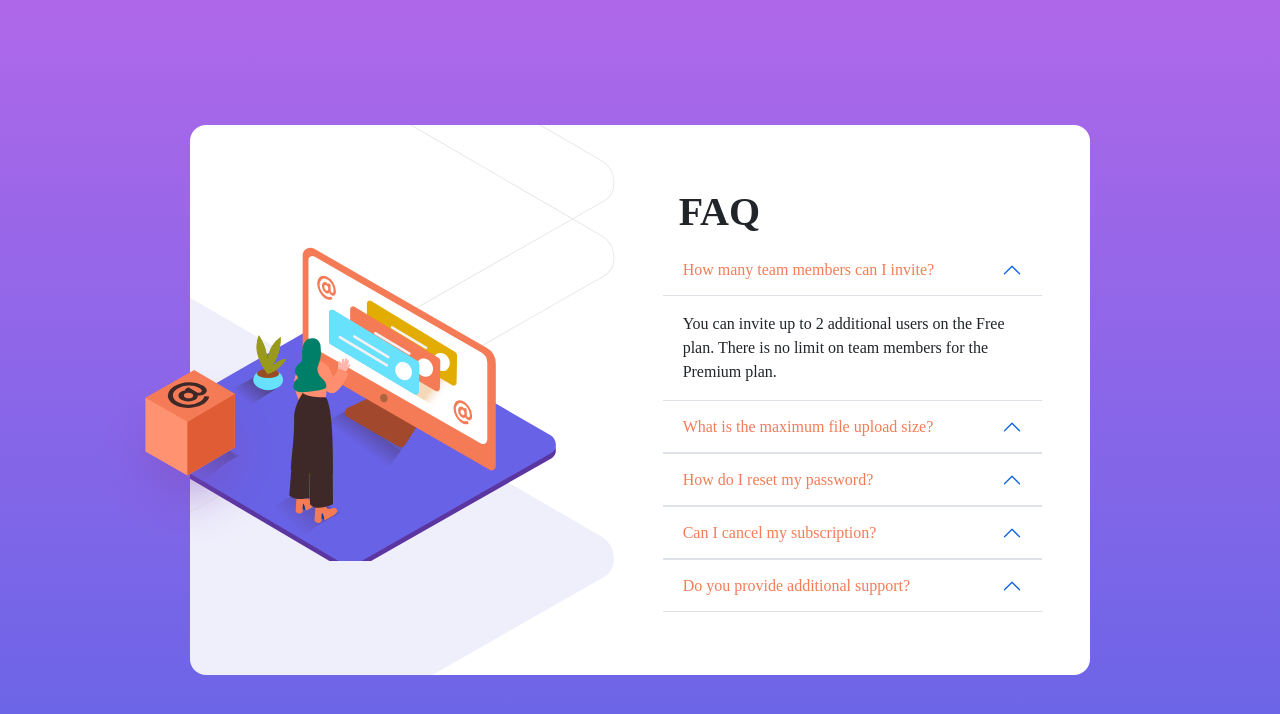
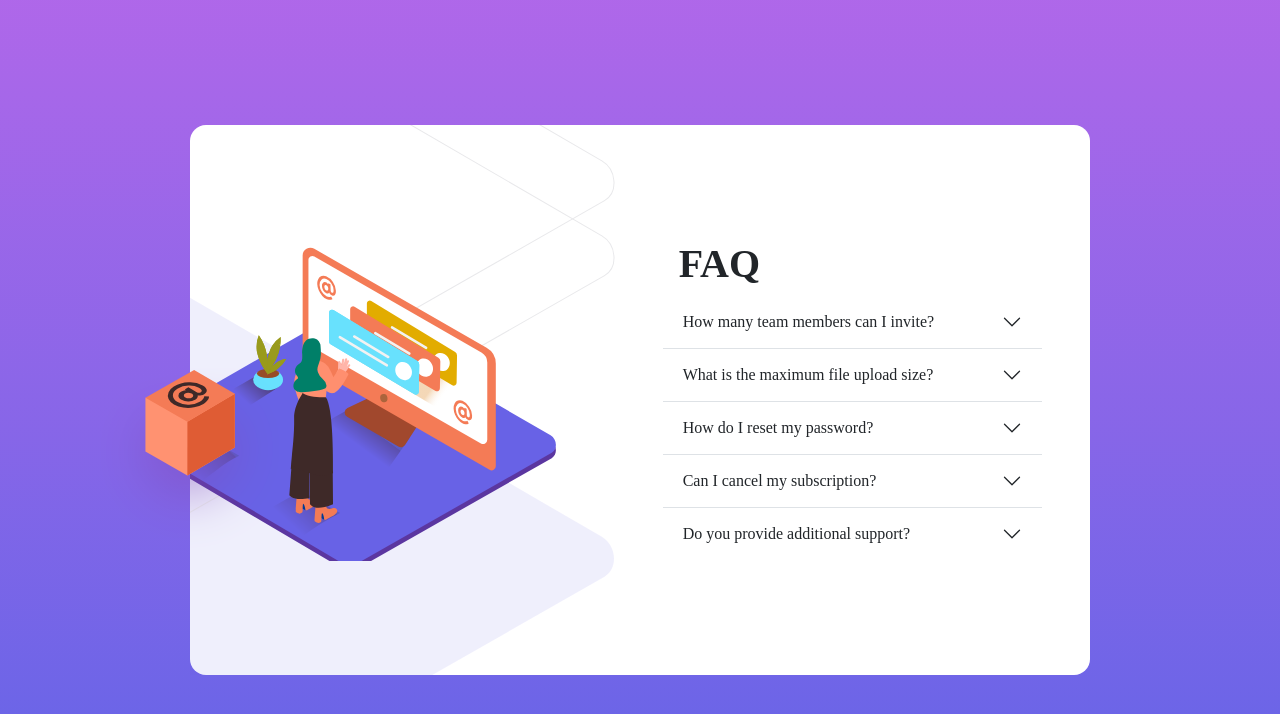
Before and after one commit to chaulagainkapil/faq-react, a React (Create React App) app: page / in a window 1280 px wide. Shown: the top 714 px of the page. Built offline with nearby package versions, Linux system fonts and the light colour scheme.

Commit message:
React accordion

```diff
--- /dev/null
+++ b/src/components/Accordion/index.js
@@ -0,0 +1,49 @@
+import "./index.scss";
+import Accordion from "react-bootstrap/Accordion";
+
+const Accordionl = () => {
+  return (
+    <Accordion className="w-100" flush>
+      <Accordion.Item eventKey="0">
+        <Accordion.Header>How many team members can I invite?</Accordion.Header>
+        <Accordion.Body>
+          You can invite up to 2 additional users on the Free plan. There is no
+          limit on team members for the Premium plan.
+        </Accordion.Body>
+      </Accordion.Item>
+
+      <Accordion.Item eventKey="1">
+        <Accordion.Header>
+          What is the maximum file upload size?
+        </Accordion.Header>
+        <Accordion.Body>
+          No more than 2GB. All files in your account must fit your allotted
+          storage space.
+        </Accordion.Body>
+      </Accordion.Item>
+
+      <Accordion.Item eventKey="2">
+        <Accordion.Header>How do I reset my password?</Accordion.Header>
+        <Accordion.Body>
+          Click "Forgot password" from the login page or "Change password" from
+          your profile page. A reset link will be emailed to you.
+        </Accordion.Body>
+      </Accordion.Item>
+
+      <Accordion.Item eventKey="3">
+        <Accordion.Header>Can I cancel my subscription?</Accordion.Header>
+        <Accordion.Body>
+          Yes! Send us a message and we'll process your request no questions
+          asked.
+        </Accordion.Body>
+      </Accordion.Item>
+
+      <Accordion.Item eventKey="4">
+        <Accordion.Header>Do you provide additional support?</Accordion.Header>
+        <Accordion.Body>Chat and email support is available 24/7. Phone lines are open during normal business hours.</Accordion.Body>
+      </Accordion.Item>
+    </Accordion>
+  );
+};
+
+export default Accordionl;
--- a/src/components/home/index.js
+++ b/src/components/home/index.js
@@ -2,6 +2,7 @@ import "./index.scss";
 import boxDesktop from "../../assets/images/illustration-woman-online-desktop.svg";
 import boxMobile from "../../assets/images/illustration-woman-online-mobile.svg";
 import boxCube from "../../assets/images/illustration-box-desktop.svg";
+import Accordionl from "../Accordion";
 
 const Home = () => {
   return (
@@ -28,139 +29,8 @@ const Home = () => {
             </div>
           </div>
           <div className="main__card--right w-100 d-flex flex-column justify-content-center align-items-center px-0 px-md-5">
-          <h1>FAQ</h1>
-            <div className="accordion accordion-flush w-100" id="faqAccordian">
-              <div className="accordion-item">
-                <h2 className="accordion-header" id="headingOne">
-                  <button
-                    className="accordion-button"
-                    type="button"
-                    data-bs-toggle="collapse"
-                    data-bs-target="#collapseOne"
-                    aria-expanded="true"
-                    aria-controls="collapseOne"
-                  >
-                    How many team members can I invite?
-                  </button>
-                </h2>
-                <div
-                  id="collapseOne"
-                  className="accordion-collapse collapse show"
-                  aria-labelledby="headingOne"
-                  data-bs-parent="#faqAccordian"
-                >
-                  <div className="accordion-body">
-                    You can invite up to 2 additional users on the Free plan.
-                    There is no limit on team members for the Premium plan.
-                  </div>
-                </div>
-              </div>
-
-              <div className="accordion-item">
-                <h2 className="accordion-header" id="headingTwo">
-                  <button
-                    className="accordion-button"
-                    type="button"
-                    data-bs-toggle="collapse"
-                    data-bs-target="#collapseTwo"
-                    aria-expanded="false"
-                    aria-controls="collapseTwo"
-                  >
-                    What is the maximum file upload size?
-                  </button>
-                </h2>
-                <div
-                  id="collapseTwo"
-                  className="accordion-collapse collapse"
-                  aria-labelledby="headingTwo"
-                  data-bs-parent="#faqAccordian"
-                >
-                  <div className="accordion-body">
-                    No more than 2GB. All files in your account must fit your
-                    allotted storage space.
-                  </div>
-                </div>
-              </div>
-
-              <div className="accordion-item">
-                <h2 className="accordion-header" id="headingThree">
-                  <button
-                    className="accordion-button"
-                    type="button"
-                    data-bs-toggle="collapse"
-                    data-bs-target="#collapseThree"
-                    aria-expanded="false"
-                    aria-controls="collapseThree"
-                  >
-                    How do I reset my password?
-                  </button>
-                </h2>
-                <div
-                  id="collapseThree"
-                  className="accordion-collapse collapse"
-                  aria-labelledby="headingThree"
-                  data-bs-parent="#faqAccordian"
-                >
-                  <div className="accordion-body">
-                    Click "Forgot password" from the login page or "Change
-                    password" from your profile page. A reset link will be
-                    emailed to you.
-                  </div>
-                </div>
-              </div>
-
-              <div className="accordion-item">
-                <h2 className="accordion-header" id="headingFour">
-                  <button
-                    className="accordion-button"
-                    type="button"
-                    data-bs-toggle="collapse"
-                    data-bs-target="#collapseFour"
-                    aria-expanded="false"
-                    aria-controls="collapseFour"
-                  >
-                    Can I cancel my subscription?
-                  </button>
-                </h2>
-                <div
-                  id="collapseFour"
-                  className="accordion-collapse collapse"
-                  aria-labelledby="headingFour"
-                  data-bs-parent="#faqAccordian"
-                >
-                  <div className="accordion-body">
-                    Yes! Send us a message and we'll process your request no
-                    questions asked.
-                  </div>
-                </div>
-              </div>
-
-              <div className="accordion-item">
-                <h2 className="accordion-header" id="headingFive">
-                  <button
-                    className="accordion-button"
-                    type="button"
-                    data-bs-toggle="collapse"
-                    data-bs-target="#collapseFive"
-                    aria-expanded="false"
-                    aria-controls="collapseFive"
-                  >
-                    Do you provide additional support?
-                  </button>
-                </h2>
-                <div
-                  id="collapseFive"
-                  className="accordion-collapse collapse"
-                  aria-labelledby="headingFive"
-                  data-bs-parent="#faqAccordian"
-                >
-                  <div className="accordion-body">
-                    Chat and email support is available 24/7. Phone lines are
-                    open during normal business hours.
-                  </div>
-                </div>
-              </div>
-            </div>
+            <h1>FAQ</h1>
+            <Accordionl />
           </div>
         </div>
       </div>
```
Also changed, not shown: src/components/Accordion/index.scss (added).
